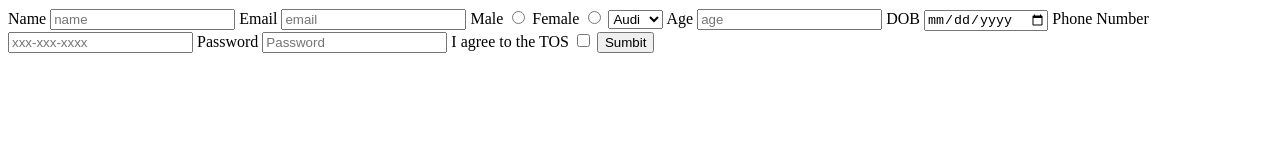
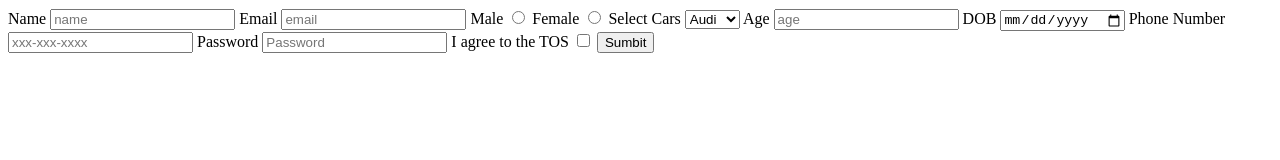
Before and after one commit to acciojob/signup-form-car-sharathkumar7777, a website: page main.html in a window 1280 px wide. Drawn offline with Linux system fonts and the light colour scheme.

Commit message:
created a submission

```diff
--- a/main.html
+++ b/main.html
@@ -21,6 +21,7 @@
 		<label for="gender_f">Female</label>
 		<input type="radio" id="gender_f" name="gender" required>
 
+		<label for="cars">Select Cars</label>
 		<select placeholder="Please choose an option" id="cars" aria-required>
 			<option>Audi</option>
 			<option>BMW</option>
```
